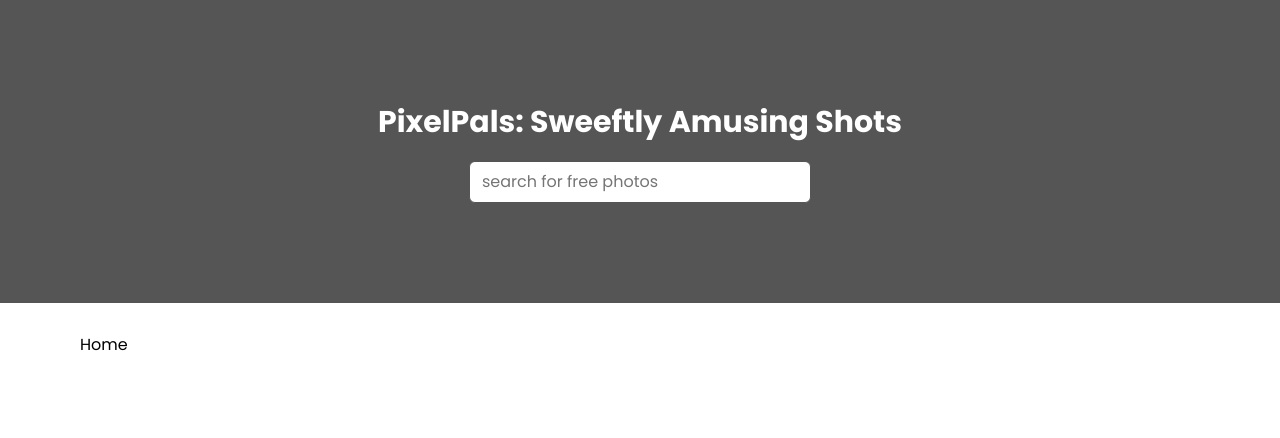
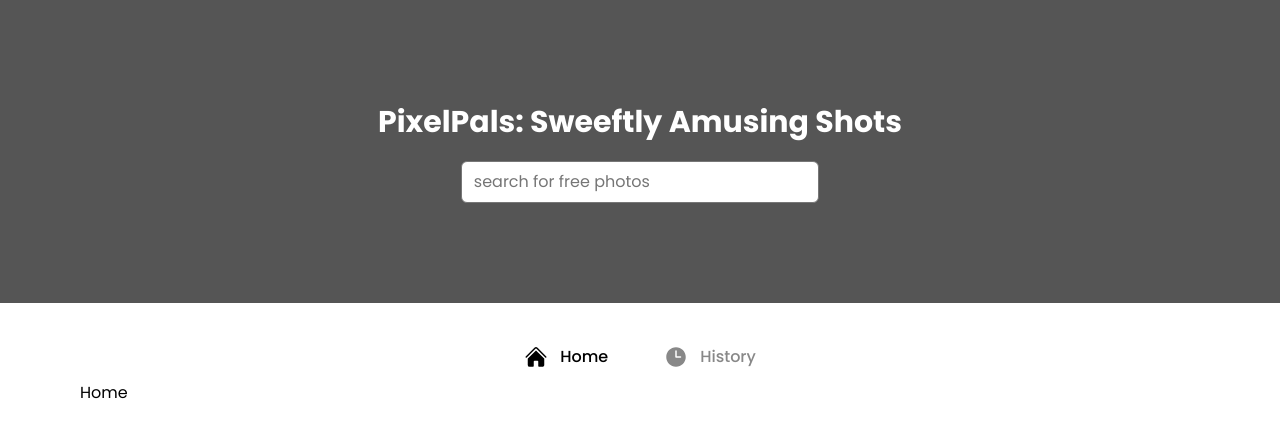
Before and after one commit to Tjanelidze/sweeft-project, a React (Vite) app: page /home in a window 1280 px wide. Shown: the top 438 px of the page. Built offline with nearby package versions, Linux system fonts and the light colour scheme.

Commit message:
added navigation to home and history fixed some styles

```diff
--- a/package.json
+++ b/package.json
@@ -10,6 +10,7 @@
     "preview": "vite preview"
   },
   "dependencies": {
+    "@heroicons/react": "^2.1.1",
     "react": "^18.2.0",
     "react-dom": "^18.2.0",
     "react-router-dom": "^6.22.2",
--- a/src/ui/AppLayout.tsx
+++ b/src/ui/AppLayout.tsx
@@ -1,6 +1,7 @@
 import { Outlet } from 'react-router-dom';
 import styled from 'styled-components';
 import Header from './Header';
+import MainNav from './MainNav';
 
 const StyledAppLayout = styled.div`
   height: 100vh;
@@ -18,6 +19,7 @@ const Container = styled.div`
   margin: 0 auto;
   max-width: 130rem;
   display: flex;
+  flex-direction: column;
 `;
 
 export default function AppLayout() {
@@ -26,6 +28,7 @@ export default function AppLayout() {
       <Header />
       <Main>
         <Container>
+          <MainNav />
           <Outlet />
         </Container>
       </Main>
--- /dev/null
+++ b/src/ui/MainNav.tsx
@@ -0,0 +1,65 @@
+import { HomeIcon, ClockIcon } from '@heroicons/react/24/solid';
+import styled from 'styled-components';
+import { NavLink } from 'react-router-dom';
+
+const NavList = styled.ul`
+  display: flex;
+  justify-content: center;
+  gap: 0.8rem;
+`;
+
+const StyledNavLink = styled(NavLink)`
+  &:link,
+  &:visited {
+    display: flex;
+    justify-content: center;
+    gap: 1.2rem;
+
+    color: #888;
+    font-size: 1.6rem;
+    font-weight: 500;
+    padding: 1.2rem 2.4rem;
+    transition: all 0.3s;
+  }
+
+  &:hover,
+  &:active,
+  &.active:link,
+  &.active:visited {
+    color: #000;
+  }
+
+  & svg {
+    width: 2.4rem;
+    height: 2.4rem;
+    color: #888;
+  }
+
+  &:hover svg,
+  &:active svg,
+  &.active:link svg,
+  &.active:visited svg {
+    color: #000;
+  }
+`;
+
+export default function MainNav() {
+  return (
+    <nav>
+      <NavList>
+        <li>
+          <StyledNavLink to="/home">
+            <HomeIcon /> <span>Home</span>
+          </StyledNavLink>
+        </li>
+
+        <li>
+          <StyledNavLink to="/history">
+            <ClockIcon />
+            <span>History</span>
+          </StyledNavLink>
+        </li>
+      </NavList>
+    </nav>
+  );
+}
--- a/src/ui/SearchBar.tsx
+++ b/src/ui/SearchBar.tsx
@@ -1,9 +1,14 @@
 import styled from 'styled-components';
 
 const Input = styled.input`
-  border: 1px solid #555;
+  border: 1px solid #777;
   border-radius: 6px;
   padding: 0.8rem 1.2rem;
+  width: 28%;
+
+  &:focus {
+    outline-color: #929292;
+  }
 `;
 
 export default function SearchBar() {
```
Also changed, not shown: 1 other file (tests, documents, lock files or other folders).
